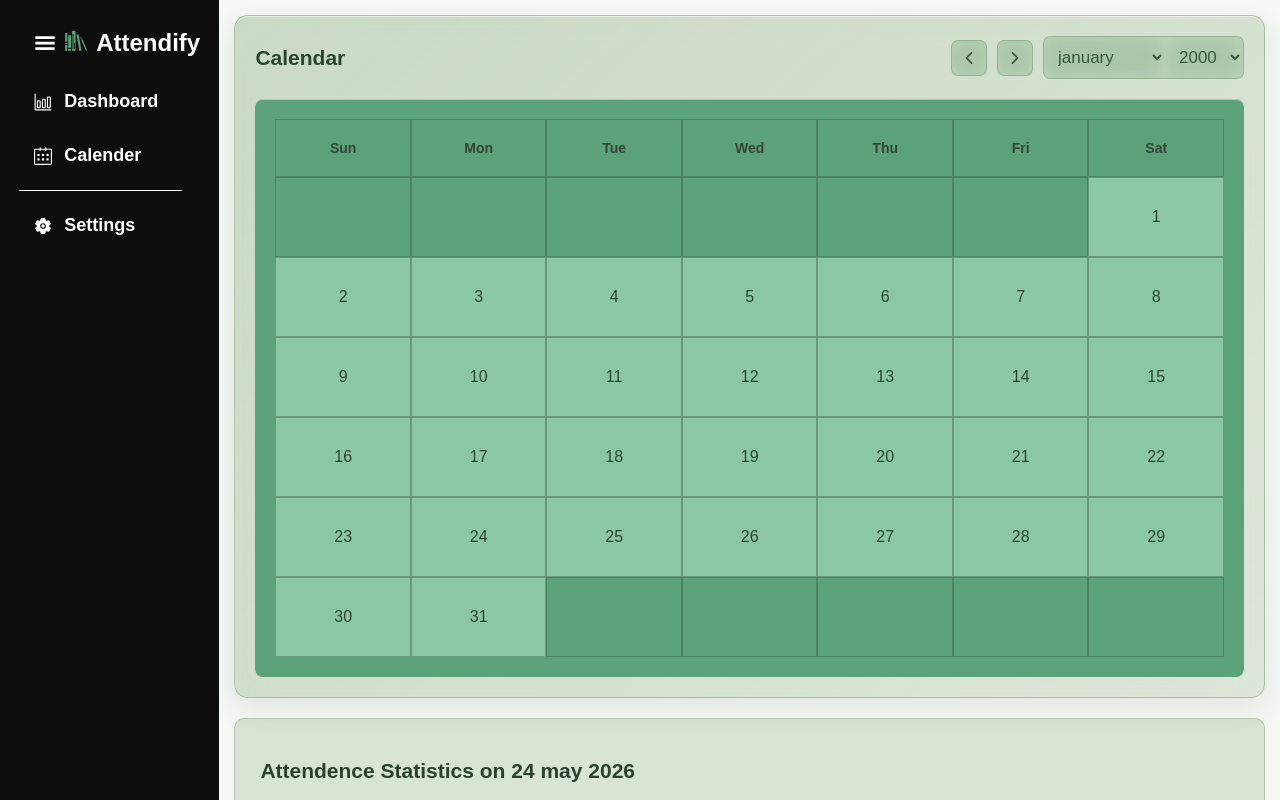
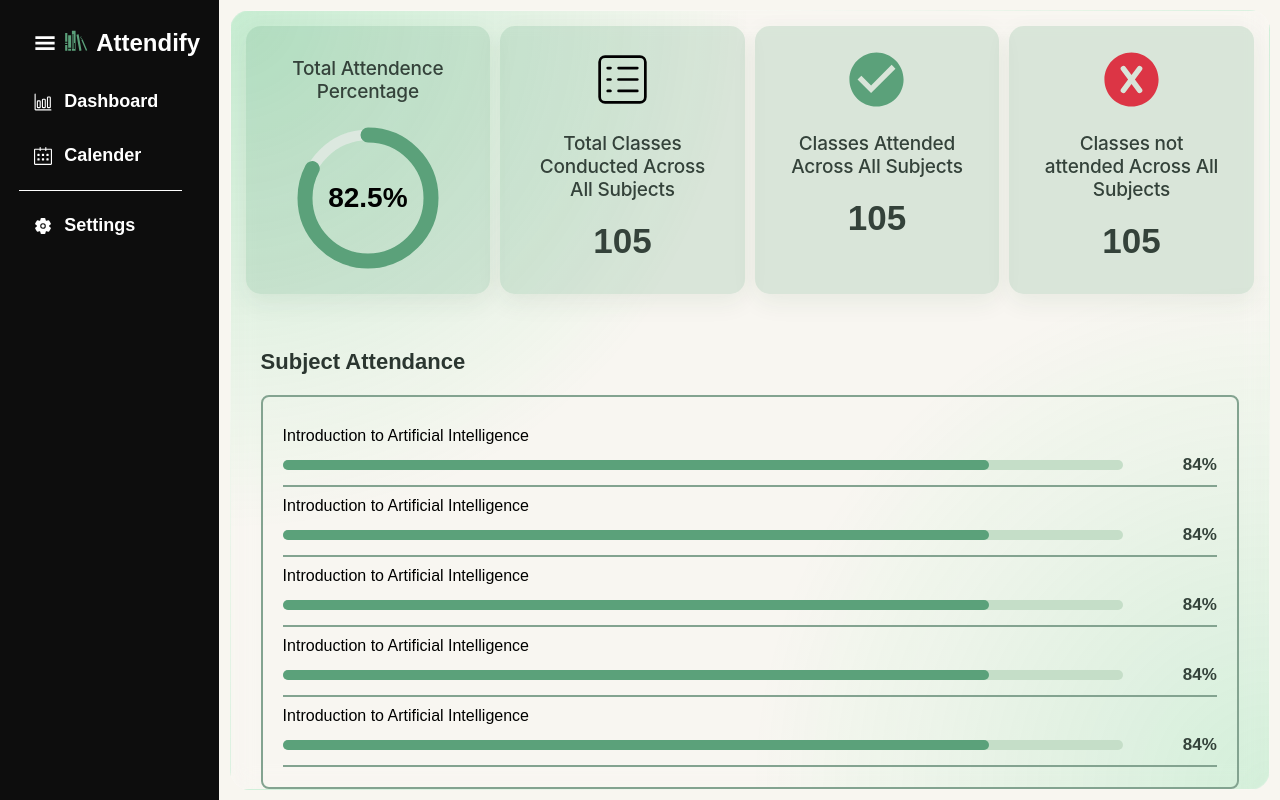
Before and after one commit to khushiuikey4/attendify, a React (Vite) app: page / in a window 1280 px wide. Built offline with nearby package versions, Linux system fonts and the light colour scheme.

Commit message:
Initial commit

```diff
--- a/src/App.jsx
+++ b/src/App.jsx
@@ -6,8 +6,8 @@ function App() {
   return <div className="Layout">
     <SideBarComponent></SideBarComponent>
     {/* <SubjectComponent></SubjectComponent> */}
-    {/* <DashBoardComponent></DashBoardComponent> */}
-    <Calender></Calender>
+    <DashBoardComponent></DashBoardComponent>
+    {/* <Calender></Calender> */}
 
 
   </div>
```
Also changed, not shown: 2 other files (tests, documents, lock files or other folders).
